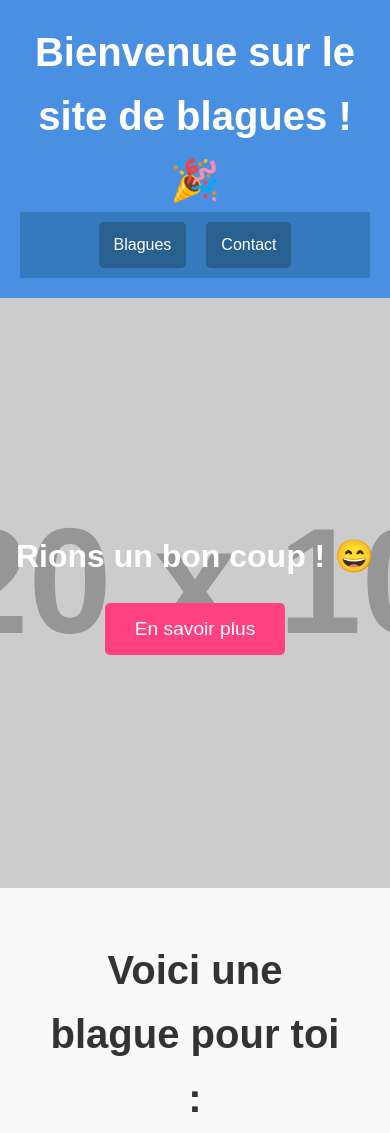
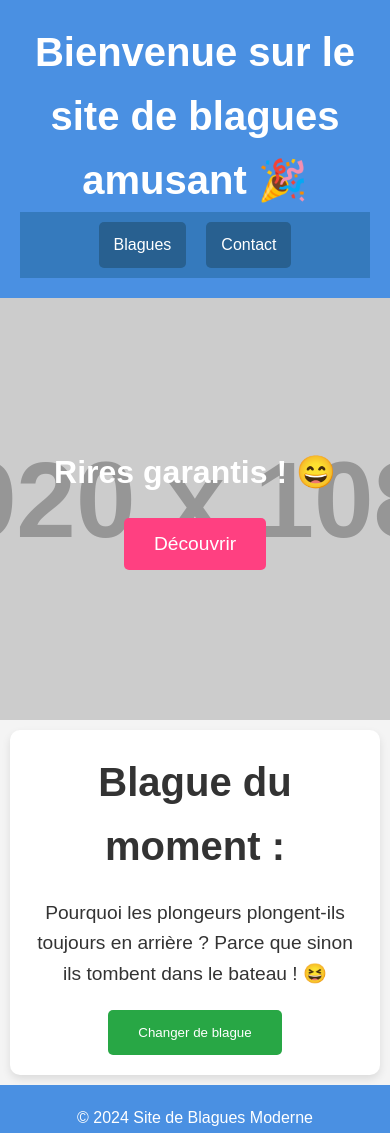
Before and after one commit to Nikaaaaaaaa/Seb, a plain HTML site: page index.html in a window 390 px wide. Shown: the top 1133 px of the page. Drawn offline with Linux system fonts and the light colour scheme; placeholder pictures from the web are drawn by us.

Commit message:
Update index.html

```diff
--- a/index.html
+++ b/index.html
@@ -4,9 +4,9 @@
 <head>
     <meta charset="UTF-8">
     <meta name="viewport" content="width=device-width, initial-scale=1.0">
-    <title>Site de Blagues Amusant</title>
+    <title>Site de Blagues Moderne</title>
     <style>
-        /* Global */
+        /* Global styles */
         * {
             margin: 0;
             padding: 0;
@@ -16,7 +16,7 @@
         body {
             font-family: 'Arial', sans-serif;
             line-height: 1.6;
-            background-color: #f9f9f9;
+            background-color: #f4f4f4;
             color: #333;
             display: flex;
             flex-direction: column;
@@ -57,7 +57,7 @@
 
         .hero {
             background: url('https://via.placeholder.com/1920x1080') no-repeat center center/cover;
-            height: 70vh;
+            height: 60vh;
             display: flex;
             justify-content: center;
             align-items: center;
@@ -78,16 +78,21 @@
             color: white;
             cursor: pointer;
             border-radius: 5px;
-            transition: background-color 0.3s ease;
+            transition: background-color 0.3s ease, transform 0.3s ease;
         }
 
         .hero button:hover {
             background-color: #ff609d;
+            transform: scale(1.05);
         }
 
         .content {
-            padding: 50px;
+            padding: 40px;
             text-align: center;
+            background-color: white;
+            box-shadow: 0 4px 8px rgba(0, 0, 0, 0.1);
+            margin: 20px;
+            border-radius: 10px;
         }
 
         .content h2 {
@@ -99,20 +104,22 @@
             font-size: 1.5rem;
             margin: 20px 0;
             color: #333;
+            transition: opacity 0.3s ease;
         }
 
-        button#change-joke {
+        #change-joke {
             padding: 15px 30px;
             background-color: #28a745;
             color: white;
             border: none;
             border-radius: 5px;
             cursor: pointer;
-            transition: background-color 0.3s ease;
+            transition: background-color 0.3s ease, transform 0.3s ease;
         }
 
-        button#change-joke:hover {
+        #change-joke:hover {
             background-color: #218838;
+            transform: scale(1.05);
         }
 
         footer {
@@ -131,13 +138,26 @@
             .hero h2 {
                 font-size: 2rem;
             }
+
+            .content {
+                margin: 10px;
+                padding: 20px;
+            }
+
+            .joke {
+                font-size: 1.2rem;
+            }
+
+            .hero {
+                height: 50vh;
+            }
         }
     </style>
 </head>
 
 <body>
     <header>
-        <h1>Bienvenue sur le site de blagues ! 🎉</h1>
+        <h1>Bienvenue sur le site de blagues amusant 🎉</h1>
         <nav>
             <a href="#content">Blagues</a>
             <a href="#footer">Contact</a>
@@ -146,19 +166,19 @@
 
     <section class="hero">
         <div>
-            <h2>Rions un bon coup ! 😄</h2>
-            <button>En savoir plus</button>
+            <h2>Rires garantis ! 😄</h2>
+            <button>Découvrir</button>
         </div>
     </section>
 
     <section id="content" class="content">
-        <h2>Voici une blague pour toi :</h2>
+        <h2>Blague du moment :</h2>
         <p class="joke">Pourquoi les plongeurs plongent-ils toujours en arrière ? Parce que sinon ils tombent dans le bateau ! 😆</p>
         <button id="change-joke">Changer de blague</button>
     </section>
 
     <footer id="footer">
-        <p>&copy; 2024 Site de Blagues Amusant</p>
+        <p>&copy; 2024 Site de Blagues Moderne</p>
     </footer>
 
     <script>
@@ -169,10 +189,16 @@
             "Quel est le comble pour un électricien ? De ne pas être au courant ! ⚡"
         ];
 
-        document.getElementById('change-joke').addEventListener('click', () => {
-            const jokeElement = document.querySelector('.joke');
-            const randomJoke = jokes[Math.floor(Math.random() * jokes.length)];
-            jokeElement.textContent = randomJoke;
+        const jokeElement = document.querySelector('.joke');
+        const changeJokeButton = document.getElementById('change-joke');
+
+        changeJokeButton.addEventListener('click', () => {
+            jokeElement.style.opacity = '0';
+            setTimeout(() => {
+                const randomJoke = jokes[Math.floor(Math.random() * jokes.length)];
+                jokeElement.textContent = randomJoke;
+                jokeElement.style.opacity = '1';
+            }, 300);
         });
     </script>
 </body>
```
